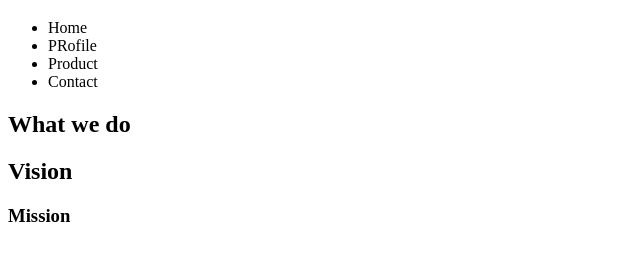
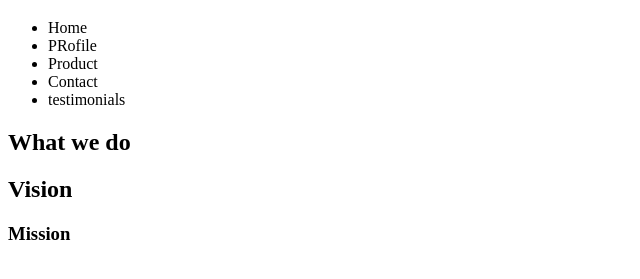
Before and after one commit to joe-baba/homepage, a plain HTML site: page index.html in a window 1280 px wide. Shown: the part 61-340 px from the top of the page, without its empty margins (0-640 px from the left). Drawn offline with Linux system fonts and the light colour scheme.

Commit message:
added testimonials

```diff
--- a/index.html
+++ b/index.html
@@ -14,6 +14,7 @@
         <li>PRofile</li>
         <li>Product</li>
         <li>Contact</li>
+        <li>testimonials</li>
       </ul>
     </aside>
     <section>
```
